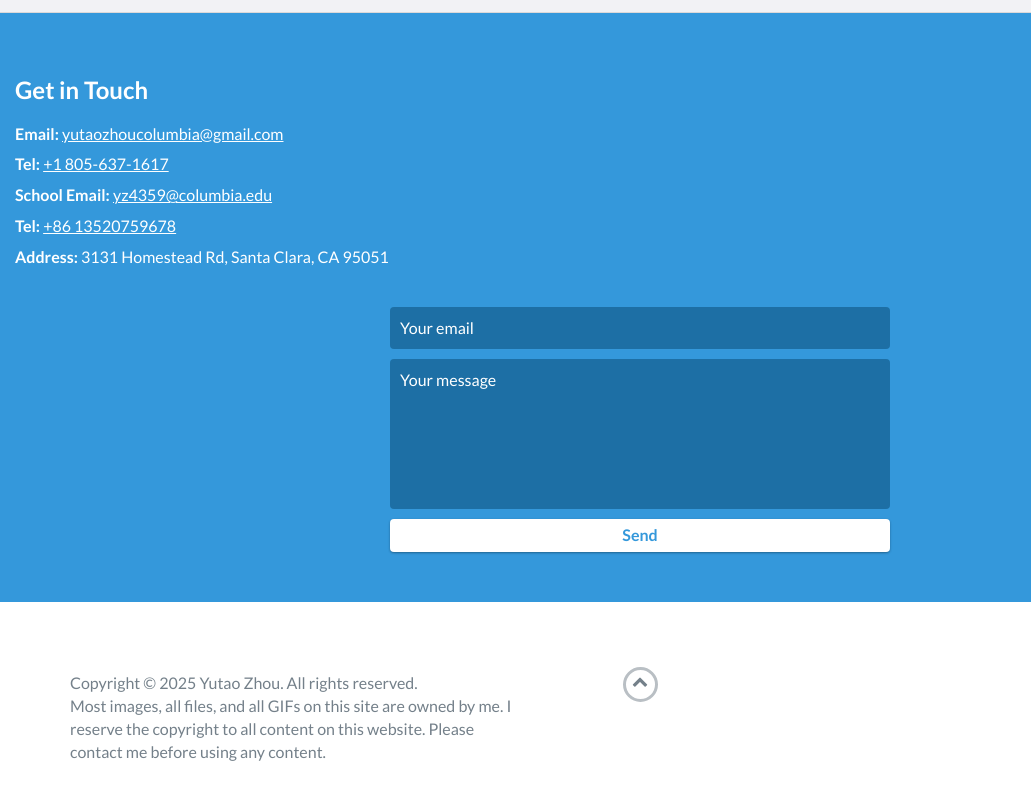
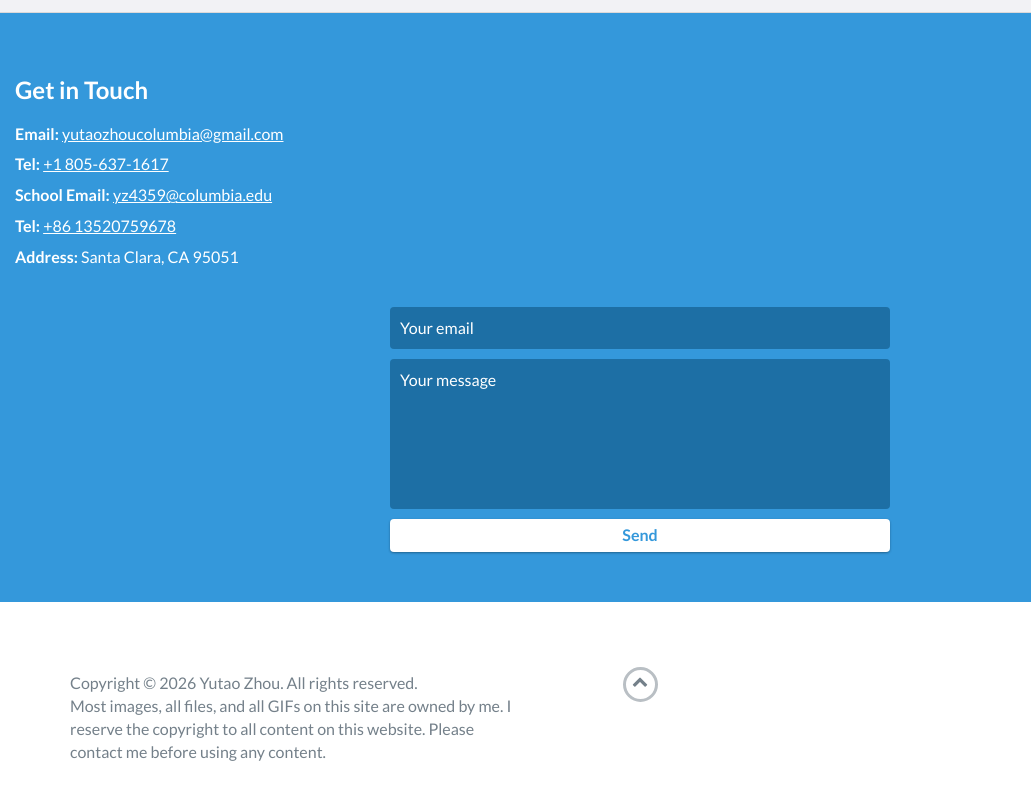
Before and after one commit to Yutao-Zhou/Yutao-Zhou.github.io, a website: page index.html in a window 1280 px wide. Shown: the part 9958-10758 px from the top of the page, 0-1031 px from the left. Drawn offline with nearby package versions, Linux system fonts and the light colour scheme; no server answers.

Commit message:
fix: contact info update

```diff
--- a/index.html
+++ b/index.html
@@ -810,7 +810,7 @@
             <li><strong>Tel:</strong> <a href="tel:+18056371617">+1 805-637-1617</a></li>
             <li><strong>School Email:</strong> <a href="mailto:yz4359@columbia.edu">yz4359@columbia.edu</a></li>
             <li><strong>Tel:</strong> <a href="tel:+8613520759678">+86 13520759678</a></li>
-            <li><strong>Address:</strong> 3131 Homestead Rd, Santa Clara, CA 95051</li>
+            <li><strong>Address:</strong> Santa Clara, CA 95051</li>
         </ul>
         <br>
         <div id="contact-form">
@@ -833,7 +833,7 @@
             <div class="row">
                 <div class="col-sm-5 copyright">
                     <p>
-                        Copyright &copy; 2025 Yutao Zhou. All rights reserved.
+                        Copyright &copy; 2026 Yutao Zhou. All rights reserved.
                         <br>Most images, all files, and all GIFs on this site are owned by me. I reserve the copyright to all content on this website. Please contact me before using any content.
                     </p>
                 </div>
@@ -859,7 +859,7 @@
                             <a href="https://www.facebook.com/yutao.zhou.3" target="_blank" rel="noopener noreferrer" aria-label="Facebook profile"><i class="fa fa-facebook" aria-hidden="true"></i></a>
                         </li>
                         <li>
-                            <a href="https://www.instagram.com/yutao_zhou/" target="_blank" rel="noopener noreferrer" aria-label="Instagram profile"><i class="fa fa-instagram" aria-hidden="true"></i></a>
+                            <a href="https://www.instagram.com/yutao_zhou_cu/" target="_blank" rel="noopener noreferrer" aria-label="Instagram profile"><i class="fa fa-instagram" aria-hidden="true"></i></a>
                         </li>
                     </ul>
                 </div>
```
